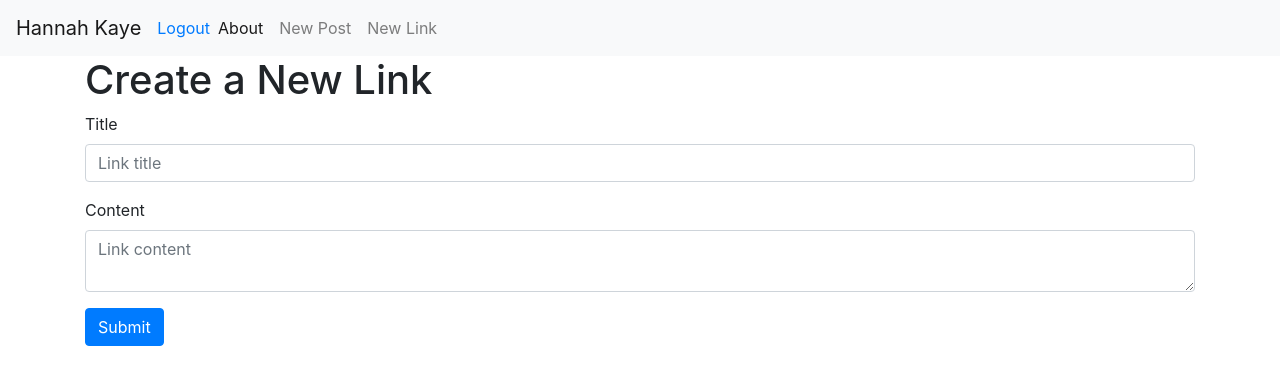
After one commit to hkt282844/HannahKayeWebApp, a Flask app: page /link/create in a window 1280 px wide. The commit adds this page. Shown: the top 385 px of the page. Run offline with Flask 2, Linux system fonts and the light colour scheme; the visitor is signed in with stand-in values (Sample User, id 1); some libraries are stand-ins or nearby versions.

Commit message:
rename same-named files and functions for clarification

```diff
--- a/project/auth.py
+++ b/project/auth.py
@@ -18,7 +18,7 @@ def login_post():
   user = get_user(email=email)
   if not user or not check_password_hash(user.password, password):
     flash('Please check your login details and try again.')
-    return redirect(url_for('auth.login')) # if the user doesn't exist or password is wrong, reload the page
+    return redirect(url_for('auth.login'))
 
   login_user(user, remember=remember)
   return redirect(url_for('main.index'))
--- a/project/main.py
+++ b/project/main.py
@@ -1,7 +1,6 @@
 from flask import Flask, Blueprint, render_template, request, url_for, flash, redirect
 from . import db
-from .helper import get_post, get_about, get_all_posts, update_post, update_about, delete_post, create_post
-from .models import Post
+from .helper import *
 from flask_login import login_required, current_user
 
 main = Blueprint('main', __name__)
@@ -9,16 +8,22 @@ main = Blueprint('main', __name__)
 @main.route('/')
 def index():
   posts = get_all_posts()
-  return render_template('index.html', posts=posts)
+  links = get_all_links()
+  return render_template('index.html', posts=posts, links=links)
 
-@main.route('/<int:post_id>')
+@main.route('/post/<int:post_id>')
 def post(post_id):
   post = get_post(post_id)
   return render_template('post.html', post=post)
 
-@main.route('/create', methods=('GET', 'POST'))
+@main.route('/about')
+def about():
+  about = get_about()
+  return render_template('about.html', about=about)
+
+@main.route('/post/create', methods=('GET', 'POST'))
 @login_required
-def create():
+def create_post():
   if request.method == 'POST':
     title = request.form['title']
     content = request.form['content']
@@ -26,14 +31,29 @@ def create():
     if not title:
       flash('Title is required!')
     else:
-      create_post(title=title, content=content)
+      create_post_in_db(title=title, content=content)
       return redirect(url_for('main.index'))
 
-  return render_template('create.html')
+  return render_template('create_post.html')
 
-@main.route('/<int:id>/edit', methods=('GET', 'POST'))
+@main.route('/link/create', methods=('GET', 'POST'))
 @login_required
-def edit(id):
+def create_link():
+  if request.method == 'POST':
+    title = request.form['title']
+    content = request.form['content']
+
+    if not title:
+      flash('Title is required!')
+    else:
+      create_link_in_db(title=title, content=content)
+      return redirect(url_for('main.index'))
+
+  return render_template('create_link.html')
+
+@main.route('/post/<int:id>/edit', methods=('GET', 'POST'))
+@login_required
+def edit_post(id):
   post = get_post(id)
 
   if request.method == 'POST':
@@ -43,23 +63,10 @@ def edit(id):
     if not title:
       flash('Title is required!')
     else:
-      update_post(post=post, title=title, content=content)
+      update_post_in_db(post=post, title=title, content=content)
       return redirect(url_for('main.index'))
 
-  return render_template('edit.html', post=post)
-
-@main.route('/<int:id>/delete', methods=('POST',))
-@login_required
-def delete(id):
-  post = get_post(id)
-  delete_post(post)
-  flash('"{}" was successfully deleted!'.format(post.title))
-  return redirect(url_for('main.index'))
-
-@main.route('/about')
-def about():
-  about = get_about()
-  return render_template('about.html', about=about)
+  return render_template('edit_post.html', post=post)
 
 @main.route('/about/edit', methods=('GET', 'POST'))
 @login_required
@@ -68,7 +75,40 @@ def edit_about():
 
   if request.method == 'POST':
     content = request.form['content']
-    update_about(about=about, content=content)
+    update_about_in_db(about=about, content=content)
     return redirect(url_for('main.about'))
 
   return render_template('edit_about.html', about=about)
+
+@main.route('/link/<int:id>/edit', methods=('GET', 'POST'))
+@login_required
+def edit_link(id):
+  link = get_link(id)
+
+  if request.method == 'POST':
+    title = request.form['title']
+    content = request.form['content']
+
+    if not title:
+      flash('Title is required!')
+    else:
+      update_link_in_db(link=link, title=title, content=content)
+      return redirect(url_for('main.index'))
+
+  return render_template('edit_link.html', link=link)
+
+@main.route('/post/<int:id>/delete', methods=('POST',))
+@login_required
+def delete_post(id):
+  post = get_post(id)
+  delete_post_from_db(post)
+  flash('"{}" was successfully deleted!'.format(post.title))
+  return redirect(url_for('main.index'))
+
+@main.route('/link/<int:id>/delete', methods=('POST',))
+@login_required
+def delete_link(id):
+  link = get_link(id)
+  delete_link_from_db(link)
+  flash('"{}" was successfully deleted!'.format(link.title))
+  return redirect(url_for('main.index'))
--- a/project/models.py
+++ b/project/models.py
@@ -19,3 +19,9 @@ class About(db.Model):
   id = db.Column(db.Integer, primary_key=True)
   title = db.Column(db.Text, nullable=False)
   content = db.Column(db.Text, nullable=False)
+
+class Link(db.Model):
+  __tablename__ = 'links'
+  id = db.Column(db.Integer, primary_key=True, autoincrement=True)
+  title = db.Column(db.Text, nullable=False)
+  content = db.Column(db.Text, nullable=False)
--- a/project/templates/base.html
+++ b/project/templates/base.html
@@ -30,7 +30,12 @@
         </li>
         {% if current_user.is_authenticated %}
         <li class="nav-item">
-          <a class="nav-link" href="{{url_for('main.create')}}">New Post</a>
+          <a class="nav-link" href="{{url_for('main.create_post')}}">New Post</a>
+        </li>
+        {% endif %}
+        {% if current_user.is_authenticated %}
+        <li class="nav-item">
+          <a class="nav-link" href="{{url_for('main.create_link')}}">New Link</a>
         </li>
         {% endif %}
         </ul>
--- /dev/null
+++ b/project/templates/create_link.html
@@ -0,0 +1,25 @@
+<!--Create link page to create links-->
+
+{% extends 'base.html' %}
+
+{% block content %}
+<h1>{% block title %} Create a New Link {% endblock %}</h1>
+
+<form method="post">
+  <div class="form-group">
+    <label for="title">Title</label>
+    <input type="text" name="title"
+           placeholder="Link title" class="form-control"
+           value="{{ request.form['title'] }}"></input>
+  </div>
+
+  <div class="form-group">
+    <label for="content">Content</label>
+    <textarea name="content" placeholder="Link content"
+              class="form-control">{{ request.form['content'] }}</textarea>
+  </div>
+  <div class="form-group">
+    <button type="submit" class="btn btn-primary">Submit</button>
+  </div>
+</form>
+{% endblock %}
--- a/project/templates/create.html
+++ b/project/templates/create_post.html
@@ -1,4 +1,4 @@
-<!--Create page to create content-->
+<!--Create post page to create posts-->
 
 {% extends 'base.html' %}
 
--- a/project/templates/edit.html
+++ b/project/templates/edit_post.html
@@ -3,7 +3,7 @@
 {% extends 'base.html' %}
 
 {% block content %}
-<h1>{% block title %} Edit "{{ post['title'] }}" {% endblock %}</h1>
+<h1>{% block title %} Edit "{{ post['title'] }}" Post {% endblock %}</h1>
 
 <form method="post">
   <div class="form-group">
@@ -25,7 +25,7 @@
 </form>
 <hr>
 
-<form action="{{ url_for('main.delete', id=post['id']) }}" method="POST">
+<form action="{{ url_for('main.delete_post', id=post['id']) }}" method="POST">
   <input type="submit" value="Delete Post"
          class="btn btn-danger btn-sm"
          onclick="return confirm('Are you sure you want to delete this post?')">
--- a/project/templates/post.html
+++ b/project/templates/post.html
@@ -5,7 +5,7 @@
 {% block content %}
   <h2>{% block title %} {{ post['title'] }} {% endblock %}</h2>
   {% if current_user.is_authenticated %}
-  <a href="{{ url_for('main.edit', id=post['id']) }}">
+  <a href="{{ url_for('main.edit_post', id=post['id']) }}">
     <span class="badge badge-warning">Edit</span>
   </a>
   {% endif %}
```
Also changed, not shown: project/helper.py (+29 -5 lines), project/templates/edit_link.html (added, +34 -0 lines), project/templates/index.html (+13 -1 lines).
